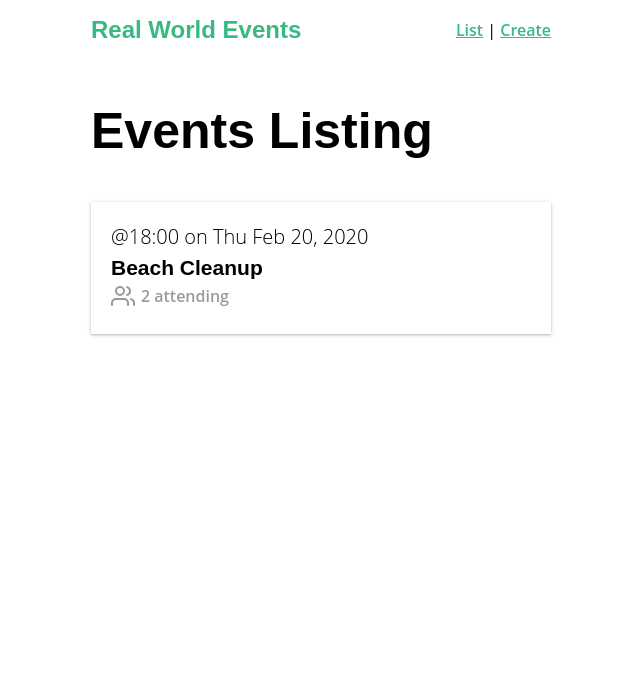
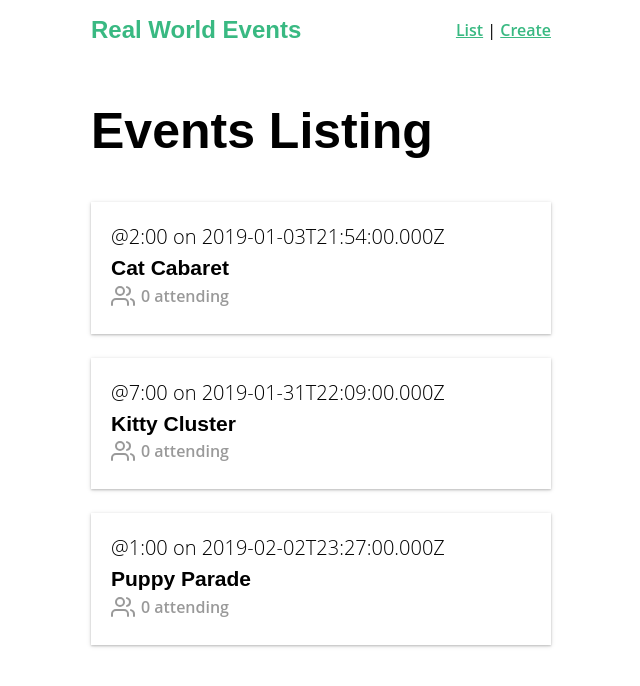
Before and after one commit to bobstrange/js-sandbox, a Vue app in the folder vue-mastery/real-world-vue/: page / in a window 1280 px wide. Shown: the top 686 px of the page, without its empty margins (319-959 px from the left). Built offline with nearby package versions, Linux system fonts and the light colour scheme; data requests are answered from the project's data file.

Commit message:
mock server

```diff
--- /dev/null
+++ b/vue-mastery/real-world-vue/db.json
@@ -0,0 +1,49 @@
+{
+  "events": [
+    {
+      "id": 5928101,
+      "user": {
+        "id": "abc123",
+        "name": "Adam"
+      },
+      "category": "animal welfare",
+      "organizer": "Adam",
+      "title": "Cat Cabaret",
+      "description": "Yay felines!",
+      "location": "Meow Town",
+      "date": "2019-01-03T21:54:00.000Z",
+      "time": "2:00",
+      "attendees": []
+    },
+    {
+      "id": 8419988,
+      "user": {
+        "id": "abc123",
+        "name": "Adam"
+      },
+      "category": "animal welfare",
+      "organizer": "Adam",
+      "title": "Kitty Cluster",
+      "description": "Yay cats!",
+      "location": "Catlandia",
+      "date": "2019-01-31T22:09:00.000Z",
+      "time": "7:00",
+      "attendees": []
+    },
+    {
+      "id": 4582797,
+      "user": {
+        "id": "abc123",
+        "name": "Adam"
+      },
+      "category": "animal welfare",
+      "organizer": "Adam",
+      "title": "Puppy Parade",
+      "description": "Yay pups!",
+      "location": "Puptown ",
+      "date": "2019-02-02T23:27:00.000Z",
+      "time": "1:00",
+      "attendees": []
+    }
+  ]
+}
--- a/vue-mastery/real-world-vue/src/components/EventCard.vue
+++ b/vue-mastery/real-world-vue/src/components/EventCard.vue
@@ -1,7 +1,7 @@
 <template>
   <router-link
     class="event-link"
-    :to="{ name: 'event-show', params: { id: 1 } }"
+    :to="{ name: 'event-show', params: { id: this.event.id } }"
   >
     <div class="event-card -shadow">
       <span class="eyebrow">@{{ event.time }} on {{ event.date }}</span>
@@ -13,19 +13,14 @@
 
 <script>
 export default {
+  props: {
+    event: {
+      type: Object,
+      required: true
+    }
+  },
   data() {
-    return {
-      event: {
-        id: 1,
-        title: 'Beach Cleanup',
-        date: 'Thu Feb 20, 2020',
-        time: '18:00',
-        attendees: [
-          { id: 'abc1', name: 'John Doe' },
-          { id: 'efg2', name: 'Jane Doe' }
-        ]
-      }
-    }
+    return {}
   }
 }
 </script>
--- a/vue-mastery/real-world-vue/src/views/EventList.vue
+++ b/vue-mastery/real-world-vue/src/views/EventList.vue
@@ -1,20 +1,38 @@
 <template>
   <div>
     <h1>Events Listing</h1>
-    <EventCard></EventCard>
+    <EventCard
+      v-for="event in events"
+      :key="event.id"
+      :event="event"
+    ></EventCard>
   </div>
 </template>
 
 <script>
 import EventCard from '@/components/EventCard.vue'
+import axios from 'axios'
 
 export default {
   components: {
     EventCard
+  },
+  data() {
+    return {
+      events: []
+    }
+  },
+  created() {
+    axios
+      .get('http://localhost:3000/events')
+      .then(response => {
+        this.events = response.data
+      })
+      .catch(error => {
+        console.error(error)
+      })
   }
 }
 </script>
 
-<style>
-
-</style>
+<style></style>
```
